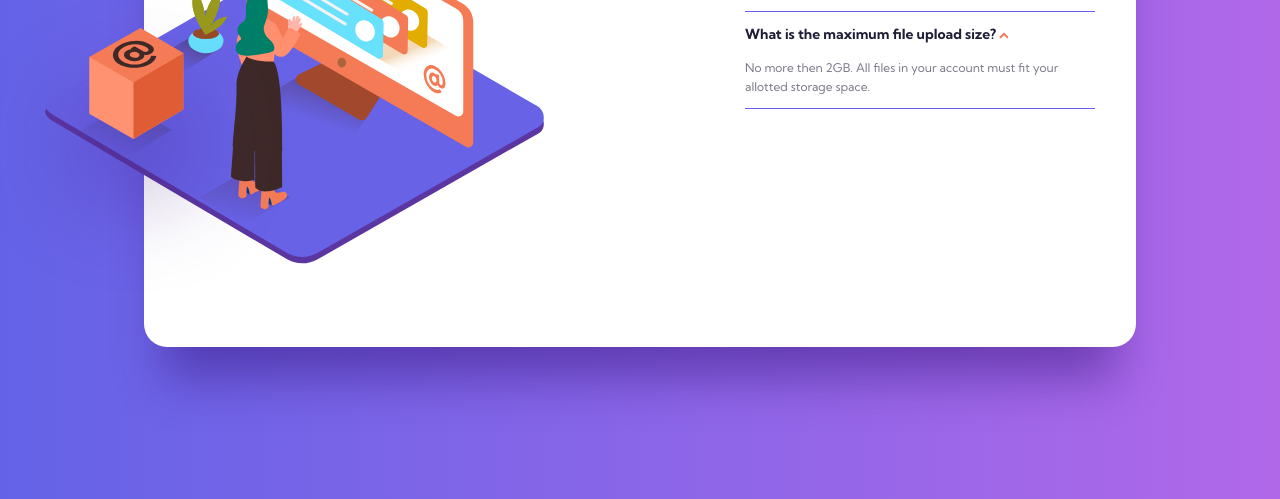
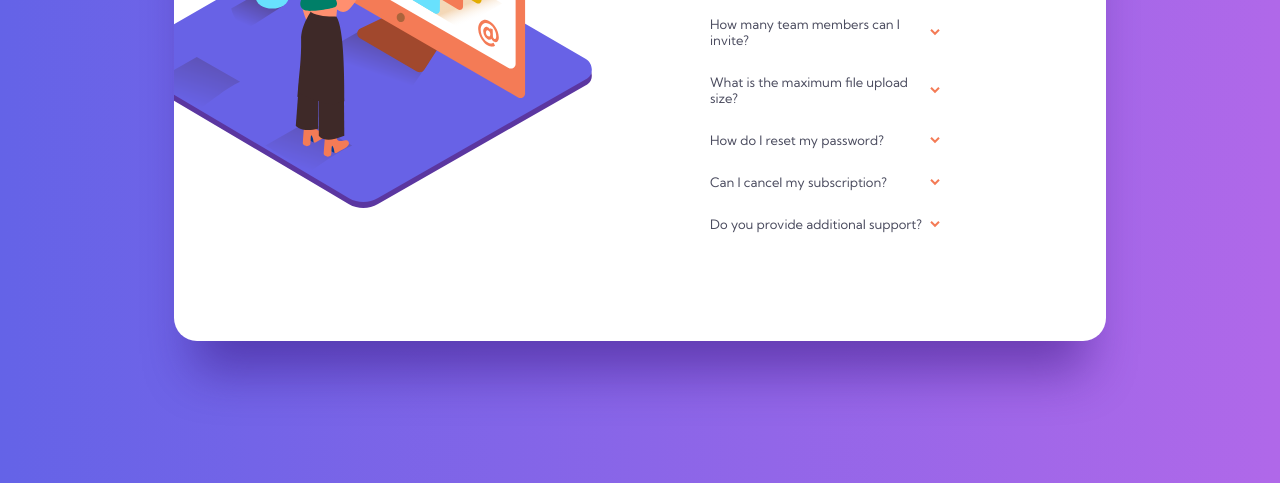
Before and after one commit to yagoramires/faq-accordion, a plain HTML site: page index.html in a window 1280 px wide. Shown: the part 317-816 px from the top of the page. Drawn offline with Linux system fonts and the light colour scheme.

Commit message:
Inclusão da metodologia BEM no HTML, CSS Mobile adicionado e desktop corrigido para responsivo, ajuste nos nomes das classes no script

```diff
--- a/index.html
+++ b/index.html
@@ -17,36 +17,56 @@
 
     <main>
         <div class="container">
-            <div class="image-container">
-                <img src="./assets/img.svg" alt="imagem" class="img">
+            <div class="image-wrapper">
+                <img src="./assets/picture.svg" alt="imagem" class="image-wrapper__picture">
+                <img src="./assets/desk-picture.svg" alt="imagem" class="image-wrapper__deskpicture">
             </div>
 
-            <div class="faq-container">
+            <div class="faq">
                 <h1>FAQ</h1>
 
-                <div class="question-container">
-                    <p class="question">How many team members can I invite?
-                        <img class="seta-bx" src="./assets/seta-bx.svg" alt="seta baixo">
-                        <img class="seta-cm hidden" src="./assets/seta-cm.svg" alt="seta cima" >
+                <div class="faq__container">
+                    <p class="faq__question">How many team members can I invite?
+                        <img class="faq__row" src="./assets/row.svg" alt="row">
                     </p>
 
-                    <p class="answer hidden">You can invite 10 members.</p>
+                    <p class="faq__answer faq__answer--hidden">You can invite 10 members.</p>
                 </div>
 
-                <div class="question-container">
-                    <p class="question bold">What is the maximum file upload size?
-                        <img class="seta-bx hidden" src="./assets/seta-bx.svg" alt="seta baixo">
-                        <img class="seta-cm" src="./assets/seta-cm.svg" alt="seta cima" >
+                <div class="faq__container">
+                    <p class="faq__question">What is the maximum file upload size?
+                        <img class="faq__row " src="./assets/row.svg" alt="row">
                     </p>
 
-                    <p class="answer"> No more then 2GB. All files in your account must fit your allotted storage space.</p>
+                    <p class="faq__answer faq__answer--hidden"> No more then 2GB. All files in your account must fit your allotted storage space.</p>
+                </div>
+
+                <div class="faq__container">
+                    <p class="faq__question">How do I reset my password?
+                        <img class="faq__row" src="./assets/row.svg" alt="row">
+                    </p>
+
+                    <p class="faq__answer faq__answer--hidden"> Lorem ipsum dolor sit amet consectetur adipisicing elit. </p>
+                </div>
+
+                <div class="faq__container">
+                    <p class="faq__question">Can I cancel my subscription?
+                        <img class="faq__row" src="./assets/row.svg" alt="row">
+                    </p>
+
+                    <p class="faq__answer faq__answer--hidden"> Fugit ab quas officia voluptate illo unde possimus amet consequatur nobis corporis voluptates enim quo eius doloremque sunt adipisci.</p>
+                </div>
+
+                <div class="faq__container">
+                    <p class="faq__question">Do you provide additional support?
+                        <img class="faq__row" src="./assets/row.svg" alt="row">
+                    </p>
+
+                    <p class="faq__answer faq__answer--hidden"> Veritatis animi consectetur.</p>
                 </div>
 
             </div>
         </div>
-
-
-
     </main>
 
 </body>
--- a/script.js
+++ b/script.js
@@ -1,20 +1,21 @@
-const question = document.querySelectorAll(".question");
-const answer = document.querySelectorAll(".answer");
-const rowDown = document.querySelectorAll(".seta-bx");
-const rowUp = document.querySelectorAll(".seta-cm");
+const question = document.querySelectorAll(".faq__question");
+const answer = document.querySelectorAll(".faq__answer");
+const row = document.querySelectorAll(".faq__row");
 
 for (let i = 0; i < question.length; i++) {
   question[i].addEventListener("click", function () {
-    if (answer[i].classList.contains("hidden")) {
-      answer[i].classList.remove("hidden");
-      question[i].classList.add("bold");
-      rowDown[i].classList.add("hidden");
-      rowUp[i].classList.remove("hidden");
+    if (answer[i].classList.contains("faq__answer--hidden")) {
+      answer[i].classList.remove("faq__answer--hidden");
+      question[i].classList.add("faq__question--bold");
+      row[i].style.transform = "rotate(180deg)";
     } else {
-      answer[i].classList.add("hidden");
-      question[i].classList.remove("bold");
-      rowDown[i].classList.remove("hidden");
-      rowUp[i].classList.add("hidden");
+      answer[i].classList.add("faq__answer--hidden");
+      question[i].classList.remove("faq__question--bold");
+      row[i].style.transform = "rotate(0deg)";
     }
   });
 }
+
+// const question = document.querySelectorAll(".question");
+
+// question.forEach();
--- /dev/null
+++ b/styles/style copy.scss
@@ -0,0 +1,92 @@
+@mixin center {
+  display: flex;
+  justify-content: center;
+  align-items: center;
+}
+
+body {
+  font: 100% Kumbh Sans, sans-serif;
+
+  height: 100vh;
+  background: -webkit-linear-gradient(180deg, #b068e9 0%, #6463e7 100%);
+
+  @include center;
+
+  .container {
+    display: grid;
+    grid-template-columns: 1fr 1fr;
+    align-items: center;
+
+    width: 62rem;
+    height: 32rem;
+
+    background: #ffffff;
+    box-shadow: 0px 50px 50px -20px rgba(53, 18, 122, 0.497159);
+    border-radius: 1.45rem;
+
+    .image-wrapper {
+      display: flex;
+      align-items: center;
+      // height: 26rem;
+      margin: auto;
+
+      .img {
+        position: relative;
+        width: 35rem;
+        left: -10rem;
+      }
+    }
+
+    .faq {
+      margin: 0 auto;
+      height: 26rem;
+      display: flex;
+      flex-direction: column;
+
+      width: 21.875rem;
+      h1 {
+        color: #1e1f36;
+      }
+
+      .faq_question {
+        width: 100%;
+
+        border-bottom: 0.5px solid;
+        border-image: linear-gradient(180deg, #b068e9 0%, #6463e7 100%) 1;
+        .question {
+          font-weight: 400;
+          font-size: 0.875rem;
+          line-height: 1.1rem;
+
+          cursor: pointer;
+
+          &:hover {
+            color: #f47b56;
+          }
+        }
+        .answer {
+          font-size: 0.75rem;
+          color: #787887;
+
+          line-height: 1.2rem;
+        }
+
+        .bold {
+          font-weight: 700;
+          color: #1e1f36;
+
+          &:hover {
+            color: #1e1f36;
+          }
+        }
+
+        .hidden {
+          visibility: hidden;
+          display: none;
+        }
+      }
+    }
+  }
+}
+
+/*# sourceMappingURL=style.css.map */
--- a/styles/style.scss
+++ b/styles/style.scss
@@ -7,86 +7,114 @@
 body {
   font: 100% Kumbh Sans, sans-serif;
 
-  height: 100vh;
   background: -webkit-linear-gradient(180deg, #b068e9 0%, #6463e7 100%);
 
+  height: 100vh;
   @include center;
+  margin: auto;
+}
 
 .container {
-    display: grid;
-    grid-template-columns: 1fr 1fr;
-    align-items: center;
+  display: flex;
+  flex-direction: column;
 
-    width: 62rem;
-    height: 32rem;
+  margin: 1rem;
+  padding: 3rem;
 
   background: #ffffff;
-    box-shadow: 0px 50px 50px -20px rgba(53, 18, 122, 0.497159);
-    border-radius: 1.45rem;
+  box-shadow: 0px 3.125rem 3.125rem -1.25rem rgba(53, 18, 122, 0.497159);
+  border-radius: 23px;
 
-    .image-container {
-      display: flex;
-      align-items: center;
-      // height: 26rem;
-      margin: auto;
-
-      .img {
-        position: relative;
-        width: 35rem;
-        left: -10rem;
+  @media only screen and (min-width: 1000px) {
+    flex-direction: row;
+    margin: 2rem;
+    padding: 6rem 10rem;
   }
 }
 
-    .faq-container {
-      margin: 0 auto;
-      height: 26rem;
+.image-wrapper {
+  display: flex;
+  align-items: center;
+  margin-top: -6.8rem;
+  margin-left: -3rem;
+  justify-content: center;
+  &__deskpicture {
+    display: none;
+  }
+
+  @media only screen and (min-width: 1000px) {
+    &__deskpicture {
+      display: block;
+      position: relative;
+      left: -7rem;
+    }
+
+    &__picture {
+      display: none;
+    }
+  }
+}
+
+.faq {
   display: flex;
   flex-direction: column;
+  align-items: center;
+  justify-content: space-around;
 
-      width: 21.875rem;
+  width: 95%;
+  margin: 0 auto;
+
   h1 {
+    font-size: 2rem;
+    line-height: 2.5rem;
+    font-weight: 700;
     color: #1e1f36;
   }
 
-      .question-container {
-        width: 100%;
+  &__question {
+    font-weight: 400;
+    font-size: 0.8125rem;
+    line-height: 1rem;
+    color: #4b4c5f;
 
-        border-bottom: 0.5px solid;
-        border-image: linear-gradient(180deg, #b068e9 0%, #6463e7 100%) 1;
-        .question {
-          font-weight: 400;
-          font-size: 0.875rem;
-          line-height: 1.1rem;
+    display: flex;
+    align-items: center;
+    justify-content: space-between;
+    cursor: pointer;
+  }
 
-          cursor: pointer;
-
-          &:hover {
-            color: #f47b56;
-          }
-        }
-        .answer {
+  &__answer {
     font-size: 0.75rem;
     color: #787887;
 
-          line-height: 1.2rem;
+    max-width: 18.75rem;
+    text-align: justify;
+
+    line-height: 1.125rem;
   }
 
-        .bold {
-          font-weight: 700;
-          color: #1e1f36;
+  &__container {
+    width: 95%;
+    max-width: 20rem;
+
+    @media only screen and (min-width: 1000px) {
+      max-width: 37.5rem;
+    }
 
     &:hover {
       color: #1e1f36;
     }
   }
+}
 
-        .hidden {
+.faq__question--bold {
+  font-weight: 700;
+  color: #1e1f36;
+}
+
+.faq__answer--hidden {
   visibility: hidden;
   display: none;
 }
-      }
-    }
-  }
-}
 
 /*# sourceMappingURL=style.css.map */
```
Also changed, not shown: assets/desk-picture.svg (added), assets/picture.svg (renamed from assets/img.svg), assets/row.svg (renamed from assets/seta-bx.svg), assets/seta-cm.svg (deleted), styles/style.css, 1 other file. Lines whose indentation alone changed are shown as unchanged.
